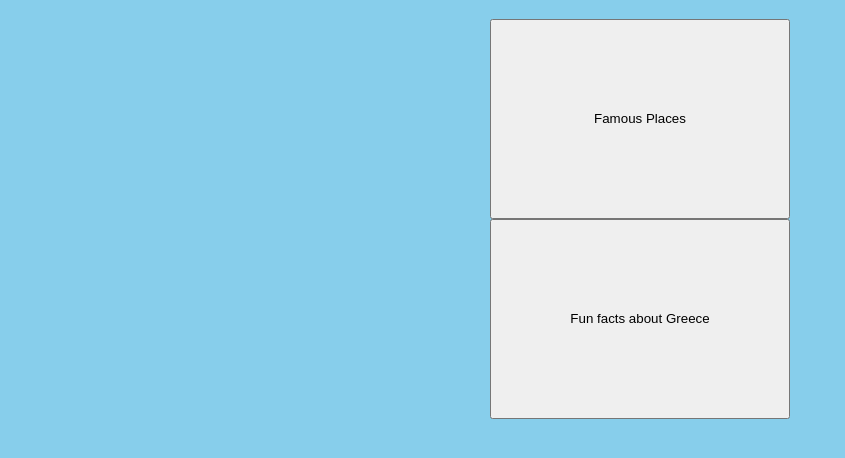
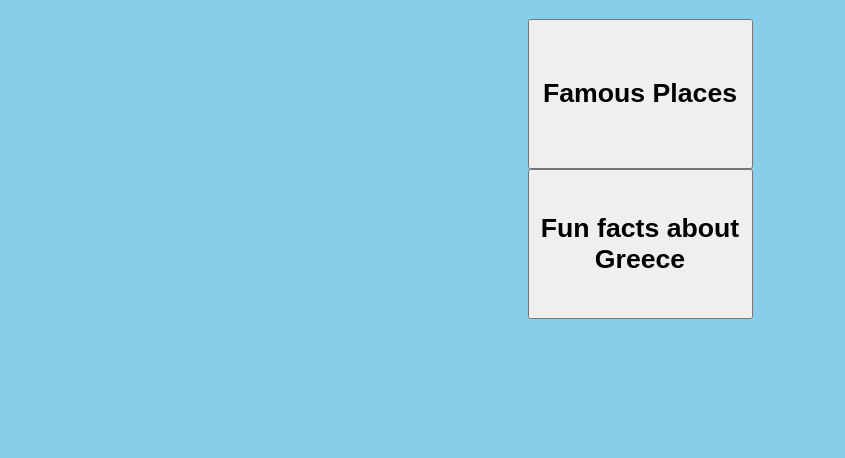
Before and after one commit to MasonWalker24/moms-project, a plain HTML site: page country.html in a window 1280 px wide. Shown: the part 90-548 px from the top of the page, without its empty margins (0-845 px from the left). Drawn offline with Linux system fonts and the light colour scheme.

Commit message:
Update country.html

```diff
--- a/country.html
+++ b/country.html
@@ -9,7 +9,7 @@
   </center>
 </div>
 <center>
-<a href="famousmonumentsorbuildings.html"><button style="height: 200px; width: 300px;">Famous Places</button></a>
+<a href="famousmonumentsorbuildings.html"><button style="height: 150px; width: 225px;"><h1>Famous Places</h1></button></a>
 </center>
-<center><a href="greecefacts.html"><button style="height: 200px; width: 300px;">Fun facts about Greece</button></a></center>
+<center><a href="greecefacts.html"><button style="height: 150px; width: 225px;"><h1>Fun facts about Greece</h1></button></a></center>
 </body>
```
